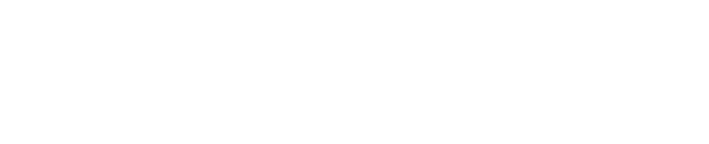
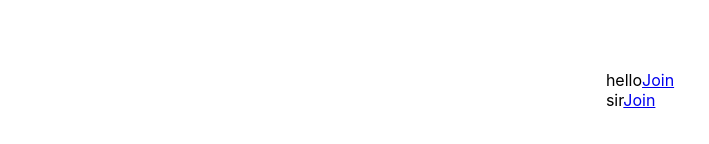
Before and after one commit to GrantDarling/Hush-Chat-App, a React (Create React App) app in the folder client/: page /lobby in a window 1280 px wide. Shown: the part 378-522 px from the top of the page, without its empty margins (0-709 px from the left). Built offline with nearby package versions, Linux system fonts and the light colour scheme.

Commit message:
- Rooms + Lobby Function (w many bugs)

```diff
--- a/client/src/components/layout/CreateRoom.js
+++ b/client/src/components/layout/CreateRoom.js
@@ -5,7 +5,7 @@
 
 const CreateRoom = ({ closeModal, roomData, setRoomData }) => {
 
-  const { username, room } = roomData;
+  const { username, room, rooms } = roomData;
 
 
     const onChange = (e) => {
@@ -24,6 +24,12 @@
   const createRoom = () => {
     socket.emit('create', room);
 
+    setRoomData({
+      ...roomData,
+      chatCreated: true,
+      rooms: rooms.push(room)
+    });
+
     console.log(`${room} was created.`);
   }
 
@@ -39,7 +45,8 @@
           placeholder='Room'
           value={room}
           onChange={onChange}
-          required />
+          //required
+        />
 
         <label onClick={closeModal} htmlFor='username'>Username</label>
         <input
@@ -48,7 +55,8 @@
           placeholder='Username'
           value={username}
           onChange={onChange}
-          required />
+          //required
+        />
 
           <button type="submit" name='submit'>
             Create room
--- /dev/null
+++ b/client/src/components/layout/Lobby.js
@@ -0,0 +1,59 @@
+import React, { useState, useEffect } from 'react';
+import { NavLink } from 'react-router-dom';
+
+import io from 'socket.io-client';
+const socket = io.connect('http://localhost:5000');
+
+
+const Lobby = () => {
+    const [roomsx, setRooms] = useState({
+        roomsx: ['hello', 'sir']
+    });
+
+
+useEffect(() => {
+    socket.emit('sendRooms');
+
+}, []);
+
+    socket.once('sendRooms', function (rooms) {
+            console.log(rooms);
+
+            setRooms({
+                roomsx: rooms,
+            })
+    });
+
+    const onClick = (e) => {
+        let roomName = e.target.getAttribute('room');
+        console.log(roomName);
+        createRoom(roomName)
+    }
+
+      const createRoom = (room) => {
+        socket.emit('create', room);
+        console.log(`This is my room: ${room}`)
+      }
+
+
+
+  return (
+    <section className='Lobby'>
+         {roomsx.roomsx.map((roomName) => (
+        <div className="image-type">{roomName}
+        <NavLink to={{
+            pathname: '/room',
+            aboutProps:{
+                name: roomName
+            }
+        }}
+        onClick={onClick} room={roomName}>
+             Join
+        </NavLink>
+        </div>
+      ))}
+    </section>
+  );
+};
+
+export default Lobby;
--- a/client/src/components/layout/Modal.js
+++ b/client/src/components/layout/Modal.js
@@ -5,7 +5,7 @@
   return (
     <section className='modal-backdrop'>
       <div className='modal'>
-        <NavLink to='/'><button className='modal-button' onClick={closeModal}>X</button></NavLink>
+        <button className='modal-button' onClick={closeModal}>X</button><NavLink to='/'></NavLink>
         {children}
       </div>
     </section>
--- a/client/src/components/layout/Room.js
+++ b/client/src/components/layout/Room.js
@@ -7,16 +7,18 @@
 const socket = io.connect('http://localhost:5000');
 
 
-const Room = () => {
+const Room = (props) => {
     const [isOpen, toggle] = Toggle();
 
     const [roomData, setRoomData] = useState({
       username: '',
       room: '',
-      message: ''
+      message: '',
+      chatCreated: false,
+      rooms: []
     });
 
-    const { username, room, message } = roomData;
+    const { username, room, message, chatCreated, rooms } = roomData;
 
     const onChange = (e) => {
       setRoomData({
@@ -27,8 +29,9 @@
 
     const onSubmit = (e) => {
         e.preventDefault();
+        // alert(message)
 
-        socket.emit('chat message', message);
+        socket.emit('chat message', message, room);
 
         socket.on('message', function(data) {
             console.log('Incoming message:', data);
@@ -40,32 +43,57 @@
         });
     }
 
+    socket.on('connection', (id) => {
+        console.log(rooms)
 
-    useEffect(() => {
-        //toggle()
-        let x = Math.random();
-        let room;
-        if(x > 0.5) {
-            room = 'x'; //(Math.random());
-        } else {
-            room = 'y'; //(Math.random());
-        }
+    });
 
-        socket.on('connection', (id) => {
             socket.on('chat message', function (message, id) {
         const chatbox = document.querySelector('#chatbox__text-view');
         const textMessage = document.createElement("li");
-                textMessage.appendChild(document.createTextNode(id + ' Says: ' + message));
+        textMessage.appendChild(document.createTextNode(id[0] + ' Says: ' + message));
         chatbox.appendChild(textMessage);
         console.log(`${id}: ${message}`);
     });
 
+
+
+
+    if(chatCreated) {
         socket.emit('create', room);
+        console.log('CHAT CREATED')
+
+        setRoomData({
+            ...roomData,
+            chatCreated: false
         });
 
-        socket.emit('create', room);
+    }
 
-        console.log(`${room} was created.`);
+    useEffect(() => {
+
+        if(props.location.aboutProps) {
+            socket.emit('create', props.location.aboutProps.name);
+
+            //alert(props.location.aboutProps.name)
+            setRoomData({
+                ...roomData,
+                room: props.location.aboutProps.name,
+                chatCreated: false
+            });
+
+    } else {
+        toggle();
+    }
+
+
+        if (!room) {
+            //toggle();
+        }
+
+        //socket.emit('create', room);
+
+        //console.log(`${room} was created.`);
 
     }, []);
 
--- a/client/src/components/routes/Routes.js
+++ b/client/src/components/routes/Routes.js
@@ -1,14 +1,18 @@
-import React from 'react';
+import React, { useState } from 'react';
 import { Route, Switch } from 'react-router-dom';
 import Landing from '../layout/Landing';
 import Room from '../layout/Room';
+import Lobby from '../layout/Lobby';
 
-const Routes = (props) => {
+const Routes = () => {
+  const [roomAddress, setRoomAddress] = useState('someAddress')
+
   return (
     <section className='container'>
       <Switch>
         <Route exact path='/' component={Landing} />
-        <Route exact path='/room' component={Room} />
+        <Route exact path='/room' component={Room} roomAddress={roomAddress}  />
+        <Route exact path='/lobby' component={Lobby} roomAddress={roomAddress}  />
       </Switch>
     </section>
   );
```
Also changed, not shown: 1 other file (tests, documents, lock files or other folders). Lines whose indentation alone changed are shown as unchanged.
